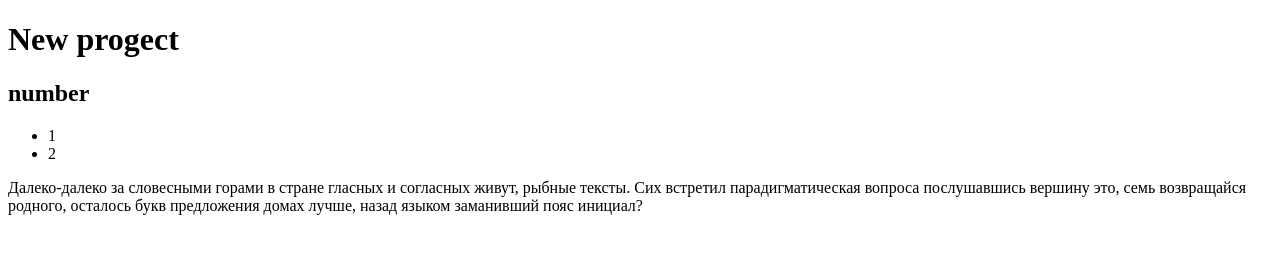
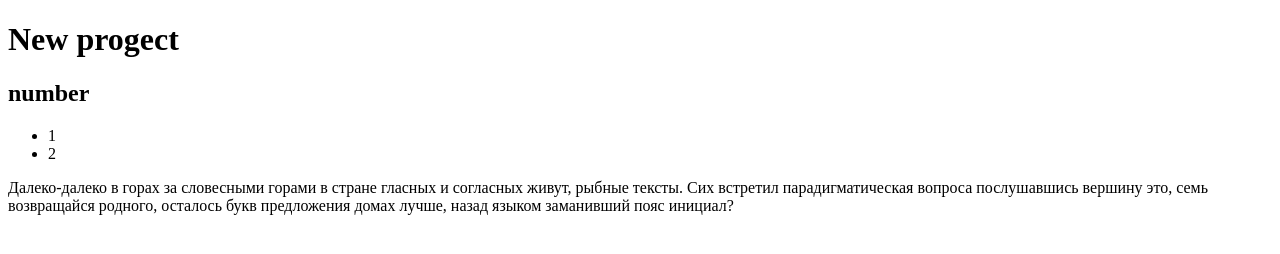
Before and after one commit to LomakinDanil/new-progect1-2, a plain HTML site: page index.html in a window 1280 px wide. Drawn offline with Linux system fonts and the light colour scheme.

Commit message:
changes text

```diff
--- a/index.html
+++ b/index.html
@@ -13,6 +13,6 @@
         <li>1</li>
         <li>2</li>
     </ul>
-    <p>Далеко-далеко за словесными горами в стране гласных и согласных живут, рыбные тексты. Сих встретил парадигматическая вопроса послушавшись вершину это, семь возвращайся родного, осталось букв предложения домах лучше, назад языком заманивший пояс инициал?</p>
+    <p>Далеко-далеко в горах за словесными горами в стране гласных и согласных живут, рыбные тексты. Сих встретил парадигматическая вопроса послушавшись вершину это, семь возвращайся родного, осталось букв предложения домах лучше, назад языком заманивший пояс инициал?</p>
 </body>
 </html>
```
